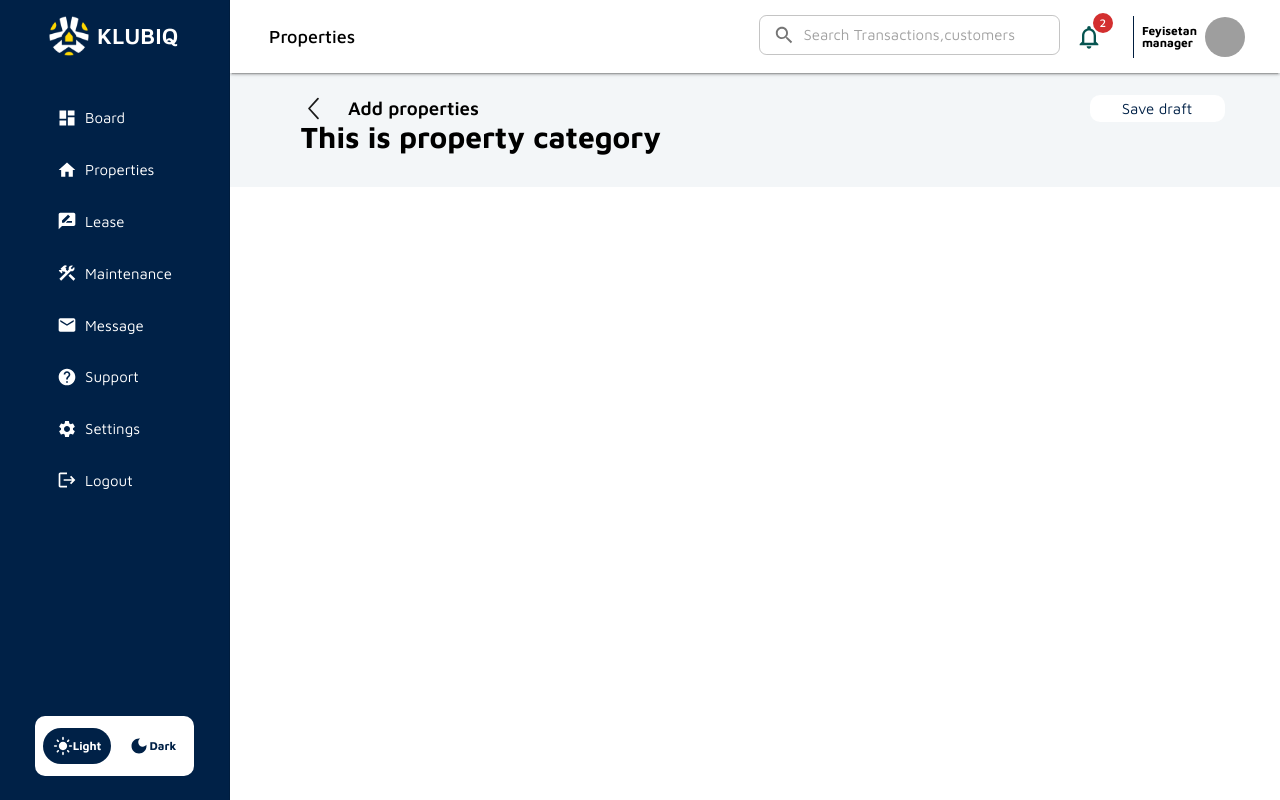
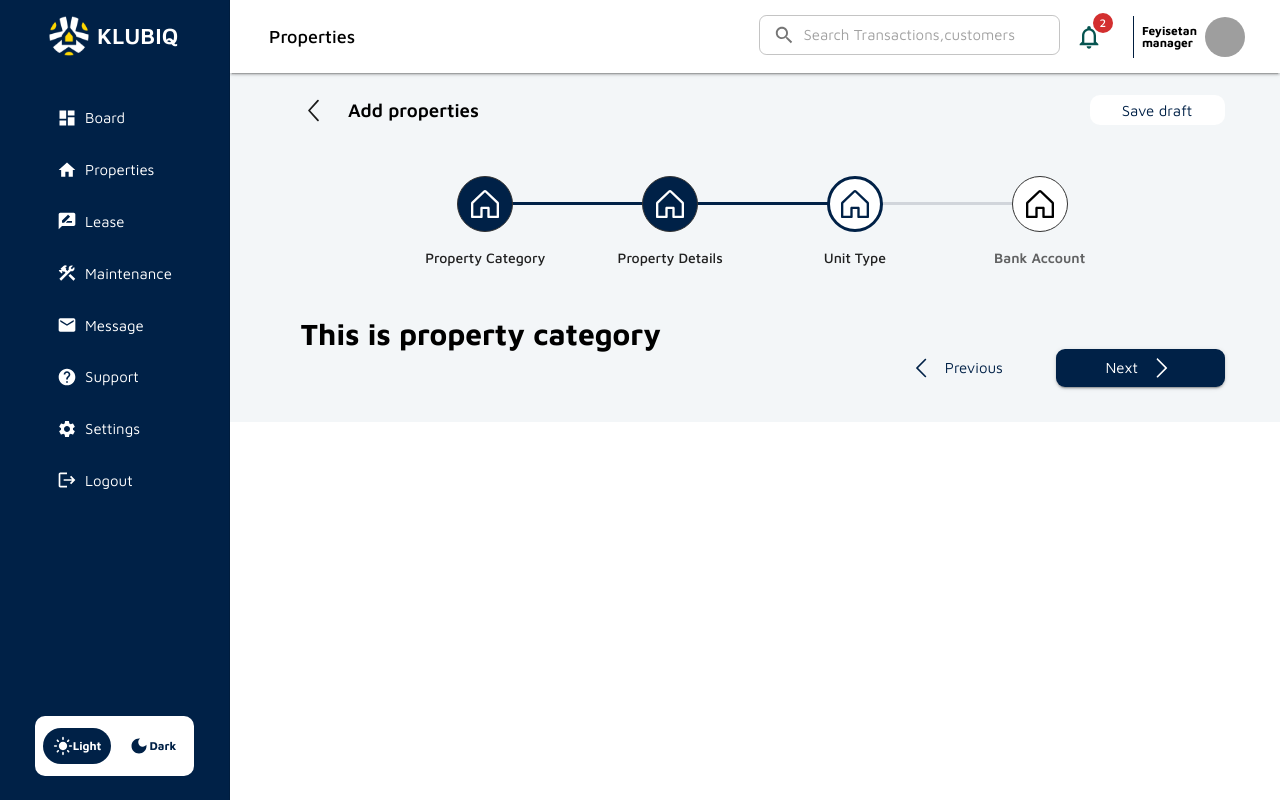
Before and after one commit to glumia-ltd/klubiq-web, a React (Vite) app in the folder apps/landlord-portal/: page /properties/property-category in a window 1280 px wide. Built offline with nearby package versions, Linux system fonts and the light colour scheme; no server answers; grey boxes are pictures that could not be loaded.

Commit message:
chore: create properties layout

```diff
--- a/apps/landlord-portal/src/Layouts/AddPropertiesLayout/AddPropertiesLayout.tsx
+++ b/apps/landlord-portal/src/Layouts/AddPropertiesLayout/AddPropertiesLayout.tsx
@@ -2,6 +2,9 @@ import { Button, Container, Grid, Typography } from '@mui/material';
 import { FC, ReactElement } from 'react';
 import styles from './AddPropertiesStyle';
 import leftArrow from '../../assets/images/arrow-left.svg';
+import { CustomStepper } from '../../components/CustomStepper';
+import { LeftArrowIcon } from '../../components/Icons/LeftArrowIcon';
+import { RightArrowIcon } from '../../components/Icons/RightArrowIcon';
 
 export const AddPropertiesLayout: FC<{ children: ReactElement }> = ({
 	children,
@@ -25,8 +28,24 @@ export const AddPropertiesLayout: FC<{ children: ReactElement }> = ({
 						<Typography>Save draft</Typography>
 					</Button>
 				</Grid>
+
+				<Grid sx={styles.stepperContainer}>
+					<CustomStepper />
+				</Grid>
 			</Grid>
+
 			{children}
+
+			<Grid sx={styles.buttonContainer}>
+				<Button variant='text' sx={styles.directionButton}>
+					<LeftArrowIcon />
+					<Typography>Previous</Typography>
+				</Button>
+				<Button variant='contained' sx={styles.directionButton}>
+					<Typography>Next</Typography>
+					<RightArrowIcon />
+				</Button>
+			</Grid>
 		</Container>
 	);
 };
--- a/apps/landlord-portal/src/Layouts/AddPropertiesLayout/AddPropertiesStyle.ts
+++ b/apps/landlord-portal/src/Layouts/AddPropertiesLayout/AddPropertiesStyle.ts
@@ -1,3 +1,5 @@
+import { borderRadius } from '@mui/system';
+
 const styles = {
 	containerStyle: {
 		overflow: 'auto',
@@ -30,6 +32,27 @@ const styles = {
 		background: '#ffffff',
 		fontSize: '14px',
 		minWidth: '9rem',
+		minHeight: '2rem',
+	},
+
+	stepperContainer: {
+		width: '80%',
+		margin: '51px auto',
+	},
+
+	buttonContainer: {
+		display: 'flex',
+		gap: '16px',
+		justifyContent: 'flex-end',
+	},
+
+	directionButton: {
+		display: 'flex',
+		width: '11.25rem',
+		height: '2.5rem',
+		padding: '0.5rem 0.9rem',
+		borderRadius: '0.6rem',
+		gap: '0.6rem',
 	},
 };
 
--- /dev/null
+++ b/apps/landlord-portal/src/components/CustomStepper/index.tsx
@@ -0,0 +1,87 @@
+import {
+	StepLabel,
+	Stepper,
+	Step,
+	styled,
+	StepIconProps,
+	StepConnector,
+	stepConnectorClasses,
+} from '@mui/material';
+import { HomeIcon } from '../Icons/HomeIcon';
+
+const steps = [
+	'Property Category',
+	'Property Details',
+	'Unit Type',
+	'Bank Account',
+];
+
+const StepIconRoot = styled('div')<{
+	ownerState: { completed?: boolean; active?: boolean };
+}>(({ ownerState }) => ({
+	backgroundColor: '#fff',
+	zIndex: 1,
+	width: 56,
+	height: 56,
+	display: 'flex',
+	borderRadius: '50%',
+	justifyContent: 'center',
+	alignItems: 'center',
+	border: '1px solid #333',
+	...(ownerState.active && {
+		backgroundColor: '#fff',
+		color: '#002147',
+		border: '3px solid #002147',
+	}),
+	...(ownerState.completed && {
+		backgroundColor: '#002147',
+		color: '#fff',
+	}),
+}));
+
+const StepIcon = (props: StepIconProps) => {
+	const { active, completed, className } = props;
+
+	return (
+		<StepIconRoot ownerState={{ completed, active }} className={className}>
+			<HomeIcon />
+		</StepIconRoot>
+	);
+};
+
+const LineConnector = styled(StepConnector)(() => ({
+	[`&.${stepConnectorClasses.alternativeLabel}`]: {
+		top: 26,
+	},
+	[`&.${stepConnectorClasses.active}`]: {
+		[`& .${stepConnectorClasses.line}`]: {
+			backgroundColor: '#002147',
+		},
+	},
+	[`&.${stepConnectorClasses.completed}`]: {
+		[`& .${stepConnectorClasses.line}`]: {
+			backgroundColor: '#002147',
+			color: '#fff',
+		},
+	},
+	[`& .${stepConnectorClasses.line}`]: {
+		height: 3,
+		border: 0,
+		backgroundColor: '#D1D5DB',
+		borderRadius: 1,
+	},
+}));
+
+export const CustomStepper = () => {
+	return (
+		<Stepper alternativeLabel activeStep={2} connector={<LineConnector />}>
+			{steps.map((label) => {
+				return (
+					<Step key={label}>
+						<StepLabel StepIconComponent={StepIcon}>{label}</StepLabel>
+					</Step>
+				);
+			})}
+		</Stepper>
+	);
+};
--- /dev/null
+++ b/apps/landlord-portal/src/components/IconWrapper.tsx/index.tsx
@@ -0,0 +1,39 @@
+export type IconProps = {
+	color?: string;
+	width?: number;
+	height?: number;
+	/** Whether to scale icon according to font-size. Sets width and height to 1em. */
+	autoSize?: boolean;
+	/** Props to pass directly to svg element */
+	svgProps?: React.SVGProps<SVGSVGElement>;
+} & Omit<React.HTMLProps<HTMLSpanElement>, 'color' | 'size'>;
+
+export const IconWrapper: React.FC<{ icon: React.ReactNode } & IconProps> = ({
+	icon,
+	color: colorProp,
+	width: widthProp,
+	height: heightProp,
+	autoSize,
+	...restProps
+}) => {
+	const color = colorProp ? colorProp : 'currentColor';
+	const width = widthProp ? `${widthProp}px` : autoSize ? '28px' : '28px';
+	const height = heightProp ? `${heightProp}px` : autoSize ? '28px' : '28px';
+
+	return (
+		<span
+			role='img'
+			aria-hidden='true'
+			style={{
+				color: color,
+				width,
+				height,
+				display: 'inline-flex',
+				fontSize: 'inherit',
+			}}
+			{...restProps}
+		>
+			{icon}
+		</span>
+	);
+};
--- /dev/null
+++ b/apps/landlord-portal/src/components/Icons/HomeIcon.tsx
@@ -0,0 +1,27 @@
+import { IconWrapper, IconProps } from '../IconWrapper.tsx';
+
+export const HomeIcon = (allProps: IconProps) => {
+	const { svgProps: props, ...restProps } = allProps;
+	return (
+		<IconWrapper
+			{...restProps}
+			icon={
+				<svg
+					width='28'
+					height='28'
+					viewBox='0 0 28 28'
+					fill='none'
+					xmlns='http://www.w3.org/2000/svg'
+					{...props}
+				>
+					<path
+						fillRule='evenodd'
+						clipRule='evenodd'
+						d='M27.316 11.8554L15.6494 0.655553C15.2118 0.235795 14.6186 0 14 0C13.3814 0 12.7882 0.235795 12.3506 0.655553L0.683972 11.8554C0.46625 12.0629 0.293662 12.3098 0.176245 12.5819C0.0588271 12.8539 -0.00107721 13.1457 1.46613e-05 13.4402V26.88C1.46613e-05 27.1771 0.122931 27.4619 0.341723 27.672C0.560516 27.882 0.857261 28 1.16668 28H10.5C10.8094 28 11.1062 27.882 11.325 27.672C11.5438 27.4619 11.6667 27.1771 11.6667 26.88V19.0401H16.3333V26.88C16.3333 27.1771 16.4562 27.4619 16.675 27.672C16.8938 27.882 17.1906 28 17.5 28H26.8333C27.1427 28 27.4395 27.882 27.6583 27.672C27.8771 27.4619 28 27.1771 28 26.88V13.4402C28.0011 13.1457 27.9412 12.8539 27.8238 12.5819C27.7063 12.3098 27.5338 12.0629 27.316 11.8554ZM25.6667 25.76H18.6667V17.9201C18.6667 17.6231 18.5437 17.3382 18.325 17.1282C18.1062 16.9181 17.8094 16.8001 17.5 16.8001H10.5C10.1906 16.8001 9.89384 16.9181 9.67505 17.1282C9.45625 17.3382 9.33334 17.6231 9.33334 17.9201V25.76H2.33335V13.4402L14 2.24033L25.6667 13.4402V25.76Z'
+						fill='currentColor'
+					/>
+				</svg>
+			}
+		/>
+	);
+};
--- /dev/null
+++ b/apps/landlord-portal/src/components/Icons/LeftArrowIcon.tsx
@@ -0,0 +1,25 @@
+import { IconProps, IconWrapper } from '../IconWrapper.tsx/index.tsx';
+
+export const LeftArrowIcon = (allProps: IconProps) => {
+	const { svgProps: props, ...restProps } = allProps;
+	return (
+		<IconWrapper
+			{...restProps}
+			icon={
+				<svg
+					xmlns='http://www.w3.org/2000/svg'
+					width='28'
+					height='28'
+					viewBox='0 0 33 32'
+					fill='none'
+					{...props}
+				>
+					<path
+						d='M21.2083 25.2926C21.3012 25.3855 21.3749 25.4958 21.4252 25.6172C21.4755 25.7386 21.5013 25.8687 21.5013 26.0001C21.5013 26.1315 21.4755 26.2616 21.4252 26.383C21.3749 26.5044 21.3012 26.6147 21.2083 26.7076C21.1154 26.8005 21.0051 26.8742 20.8837 26.9245C20.7623 26.9747 20.6322 27.0006 20.5008 27.0006C20.3694 27.0006 20.2393 26.9747 20.1179 26.9245C19.9965 26.8742 19.8862 26.8005 19.7933 26.7076L9.79329 16.7076C9.70031 16.6147 9.62655 16.5044 9.57623 16.383C9.5259 16.2616 9.5 16.1315 9.5 16.0001C9.5 15.8687 9.5259 15.7385 9.57623 15.6171C9.62655 15.4957 9.70031 15.3854 9.79329 15.2926L19.7933 5.29257C19.9809 5.10493 20.2354 4.99951 20.5008 4.99951C20.7662 4.99951 21.0206 5.10493 21.2083 5.29257C21.3959 5.48021 21.5013 5.7347 21.5013 6.00007C21.5013 6.26543 21.3959 6.51993 21.2083 6.70757L11.9145 16.0001L21.2083 25.2926Z'
+						fill='currentColor'
+					/>
+				</svg>
+			}
+		/>
+	);
+};
--- /dev/null
+++ b/apps/landlord-portal/src/components/Icons/RightArrowIcon.tsx
@@ -0,0 +1,25 @@
+import { IconProps, IconWrapper } from '../IconWrapper.tsx/index.tsx';
+
+export const RightArrowIcon = (allProps: IconProps) => {
+	const { svgProps: props, ...restProps } = allProps;
+	return (
+		<IconWrapper
+			{...restProps}
+			icon={
+				<svg
+					xmlns='http://www.w3.org/2000/svg'
+					width='28'
+					height='28'
+					viewBox='0 0 28 28'
+					fill='none'
+					{...props}
+				>
+					<path
+						d='M19.8695 14.6191L11.1195 23.3691C11.0383 23.4504 10.9417 23.5148 10.8355 23.5588C10.7293 23.6028 10.6155 23.6255 10.5005 23.6255C10.3855 23.6255 10.2717 23.6028 10.1655 23.5588C10.0592 23.5148 9.96272 23.4504 9.88142 23.3691C9.80013 23.2878 9.73564 23.1913 9.69164 23.085C9.64764 22.9788 9.625 22.865 9.625 22.75C9.625 22.635 9.64764 22.5212 9.69164 22.415C9.73564 22.3087 9.80013 22.2122 9.88142 22.1309L18.0135 14L9.88142 5.86906C9.71724 5.70488 9.625 5.48219 9.625 5.25C9.625 5.0178 9.71724 4.79512 9.88142 4.63094C10.0456 4.46675 10.2683 4.37451 10.5005 4.37451C10.7327 4.37451 10.9554 4.46675 11.1195 4.63094L19.8695 13.3809C19.9509 13.4622 20.0154 13.5587 20.0595 13.6649C20.1035 13.7711 20.1262 13.885 20.1262 14C20.1262 14.115 20.1035 14.2288 20.0595 14.3351C20.0154 14.4413 19.9509 14.5378 19.8695 14.6191Z'
+						fill='currentColor'
+					/>
+				</svg>
+			}
+		/>
+	);
+};
```
